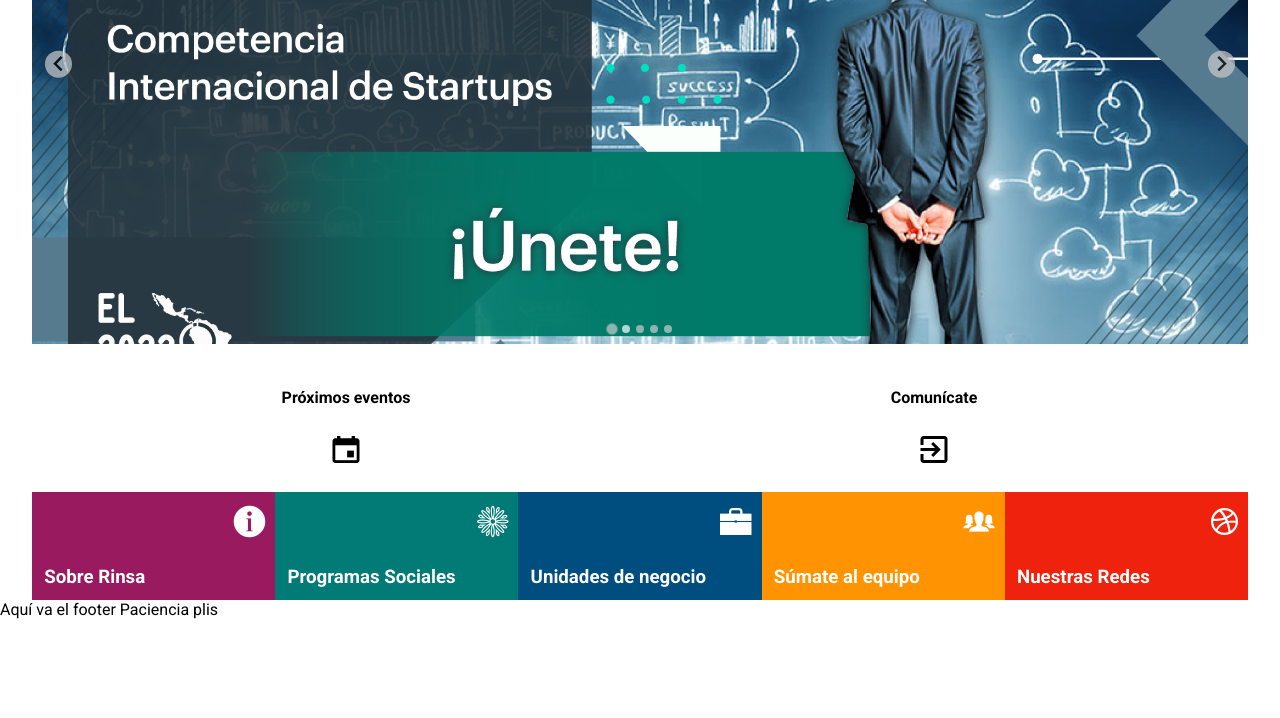
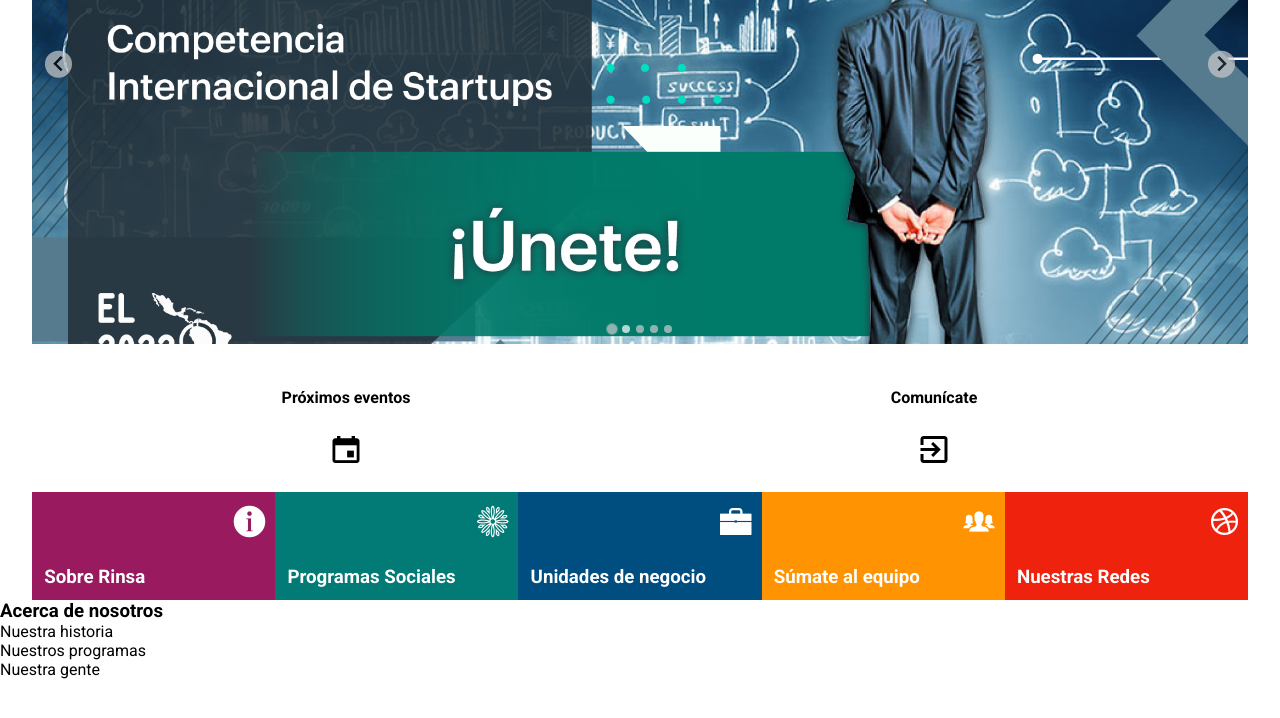
Before and after one commit to josenavarretedr/rinsa-web, a plain HTML site: page index.html in a window 1280 px wide. Shown: the part 331-1049 px from the top of the page. Drawn offline with nearby package versions, Linux system fonts and the light colour scheme.

Commit message:
footer structure

```diff
--- a/index.html
+++ b/index.html
@@ -97,7 +97,16 @@
     </main>
 
     <footer>
-      <div id="footer">Aquí va el footer Paciencia plis</div>
+      <div id="footer">
+        <div class="about-us">
+          <h3>Acerca de nosotros</h3>
+          <ul>
+            <li>Nuestra historia</li>
+            <li>Nuestros programas</li>
+            <li>Nuestra gente</li>
+          </ul>
+        </div>
+      </div>
 
     </footer>
     <script src="assets/js/splide.min.js"></script>
```
